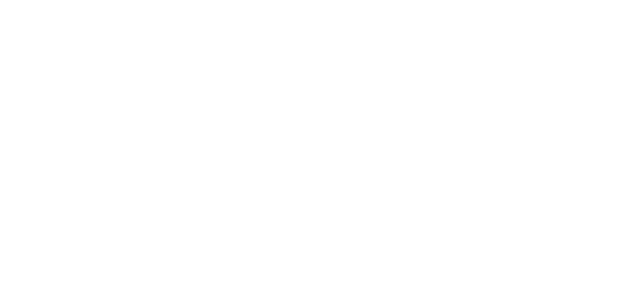
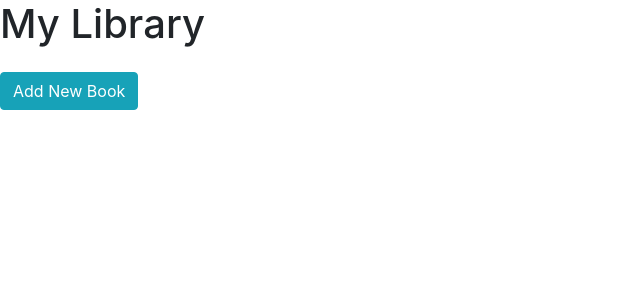
Before and after one commit to skdat6/flask-db-list, a Flask app: page / in a window 1280 px wide. Before the commit the part shown is empty. Shown: the top 300 px of the page, without its empty margins (0-640 px from the left). Run offline with Flask 2, Linux system fonts and the light colour scheme.

Commit message:
added 'add.html', new page route

```diff
--- a/main.py
+++ b/main.py
@@ -15,5 +15,10 @@
     return render_template("index.html")
 
 
+@app.route('/add')
+def add():
+    return redirect(url_for('home'))
+
+
 if __name__ == "__main__":
     app.run()
--- a/templates/index.html
+++ b/templates/index.html
@@ -2,9 +2,35 @@
 <html lang="en">
 <head>
     <meta charset="UTF-8">
-    <title>Title</title>
+    <title>Library</title>
+
+    <link rel="stylesheet" href="./static/styles/homepage.css">
+    <link rel="stylesheet" href="https://cdn.jsdelivr.net/npm/bootstrap@4.6.2/dist/css/bootstrap.min.css" integrity="sha384-xOolHFLEh07PJGoPkLv1IbcEPTNtaed2xpHsD9ESMhqIYd0nLMwNLD69Npy4HI+N" crossorigin="anonymous">
+    <link rel="preconnect" href="https://fonts.googleapis.com">
+    <link rel="preconnect" href="https://fonts.gstatic.com" crossorigin>
+    <link href="https://fonts.googleapis.com/css2?family=Roboto:wght@100;400;500&display=swap" rel="stylesheet">
+
+
 </head>
 <body>
 
+<h1>My Library</h1>
+    <div class="row home-row">
+        {% if books == []: %}
+        <p>Library is empty.</p>
+        {% endif %}
+    <ul style="list-style: none;">
+        {% for book in books %}
+        <li>
+
+            {{book.title}} - {{book.author}} - {{book.rating}}/10
+            <a class="btn btn-info" href="{{ url_for('edit', id=book.id) }}">Edit Rating</a>
+            <a class="btn btn-danger" href="{{ url_for('delete', id=book.id) }}">Delete</a>
+        </li>
+        {% endfor %}
+    </ul>
+        </div>
+<a class="btn btn-info" href="{{ url_for('add') }}">Add New Book</a>
+
 </body>
 </html>
```
Also changed, not shown: templates/add.html (added, +10 -0 lines).
